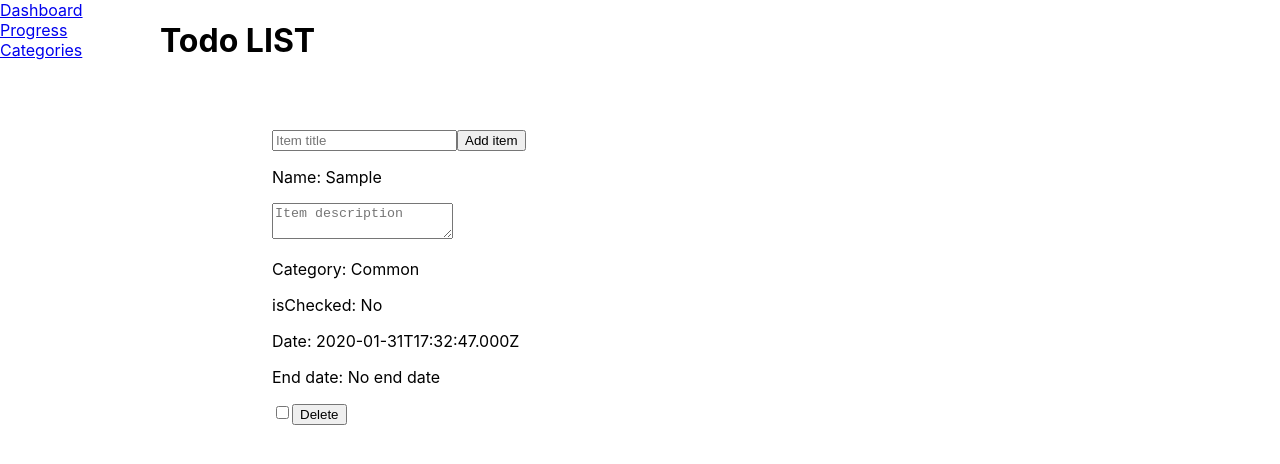
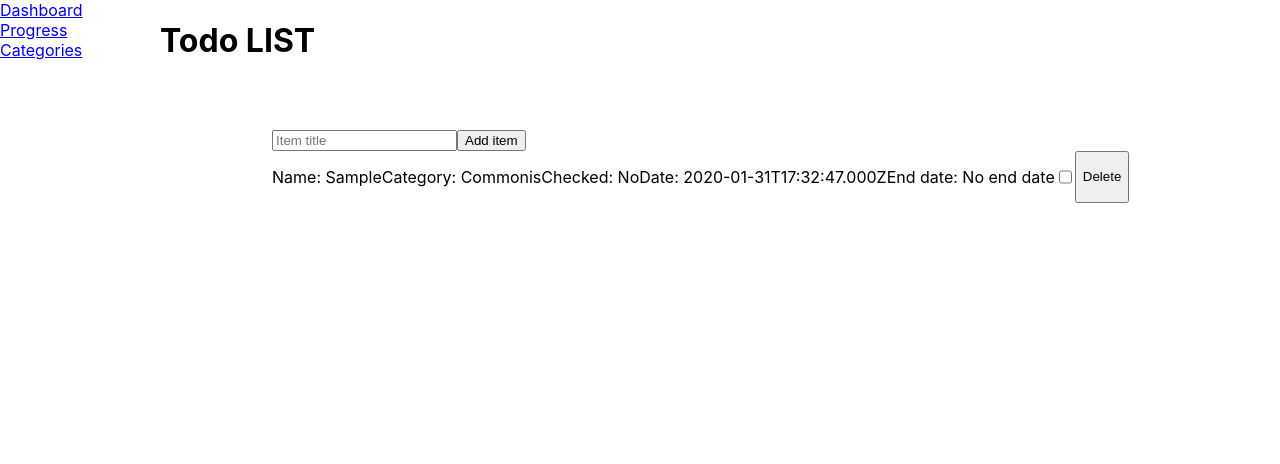
Before and after one commit to An1mus/merntodo, a React (Create React App) app: page /#/ in a window 1280 px wide. Both pictures are taken after typing "Sample" into the empty fields and a click on the button "Add item". Shown: the top 464 px of the page. Built offline with nearby package versions, Linux system fonts and the light colour scheme.

Commit message:
Shortened data display

```diff
--- a/src/components/Todo/List/ListItem/index.tsx
+++ b/src/components/Todo/List/ListItem/index.tsx
@@ -8,7 +8,9 @@ interface Props {
     updateTodo: (item: TodoItem) => void
 }
 
-const ListItemContainer = styled.div``;
+const ListItemContainer = styled.div`
+    display: flex;
+`;
 
 const ListItem = ({onDelete, updateTodo, item}: Props) => {
     const [todoItem, setTodoItem] = useState(item);
@@ -30,11 +32,11 @@ const ListItem = ({onDelete, updateTodo, item}: Props) => {
     return (
         <ListItemContainer>
             <p>Name: {name}</p>
-            <textarea
+            {/*<textarea
                 placeholder={'Item description'}
                 onChange={(e) => updateDescription(e.target.value)}
                 value={description}
-            />
+            />*/}
             <p>Category: {category.name}</p>
             <p>isChecked: {isChecked ? 'Yes' : 'No'}</p>
             <p>Date: {new Date(date).toISOString()}</p>
```
